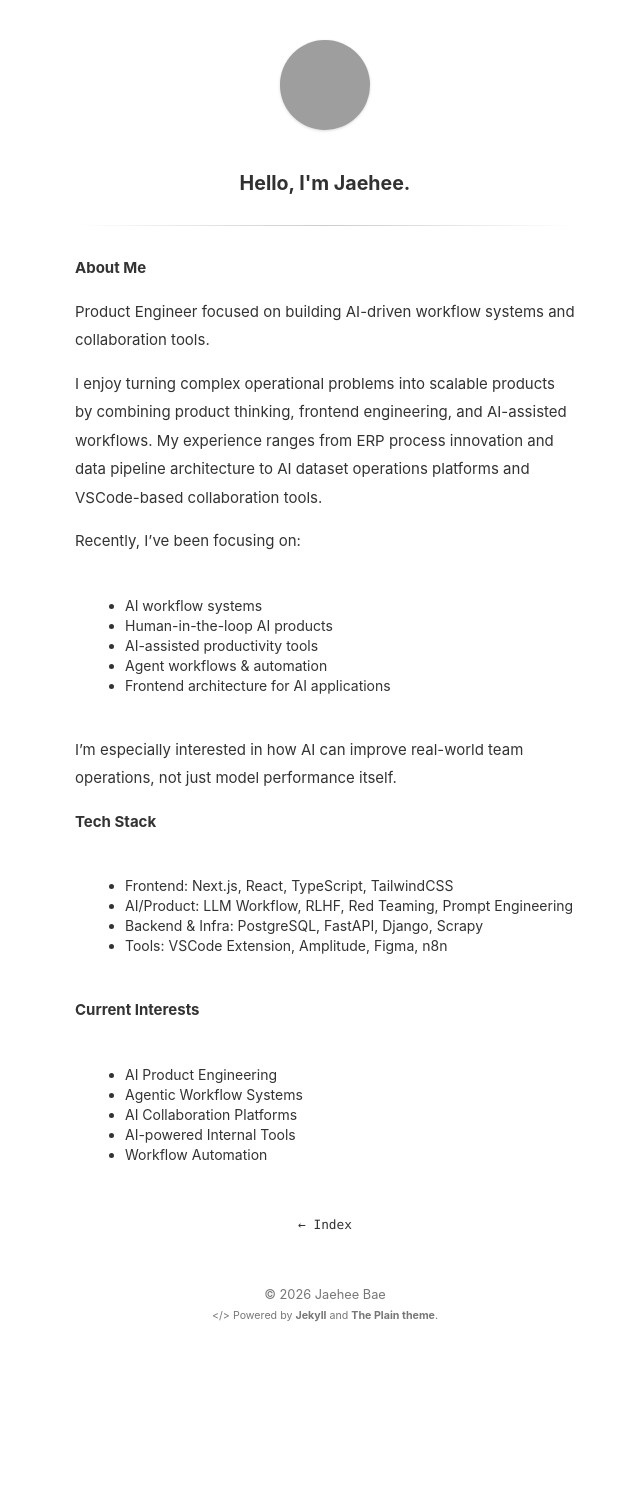
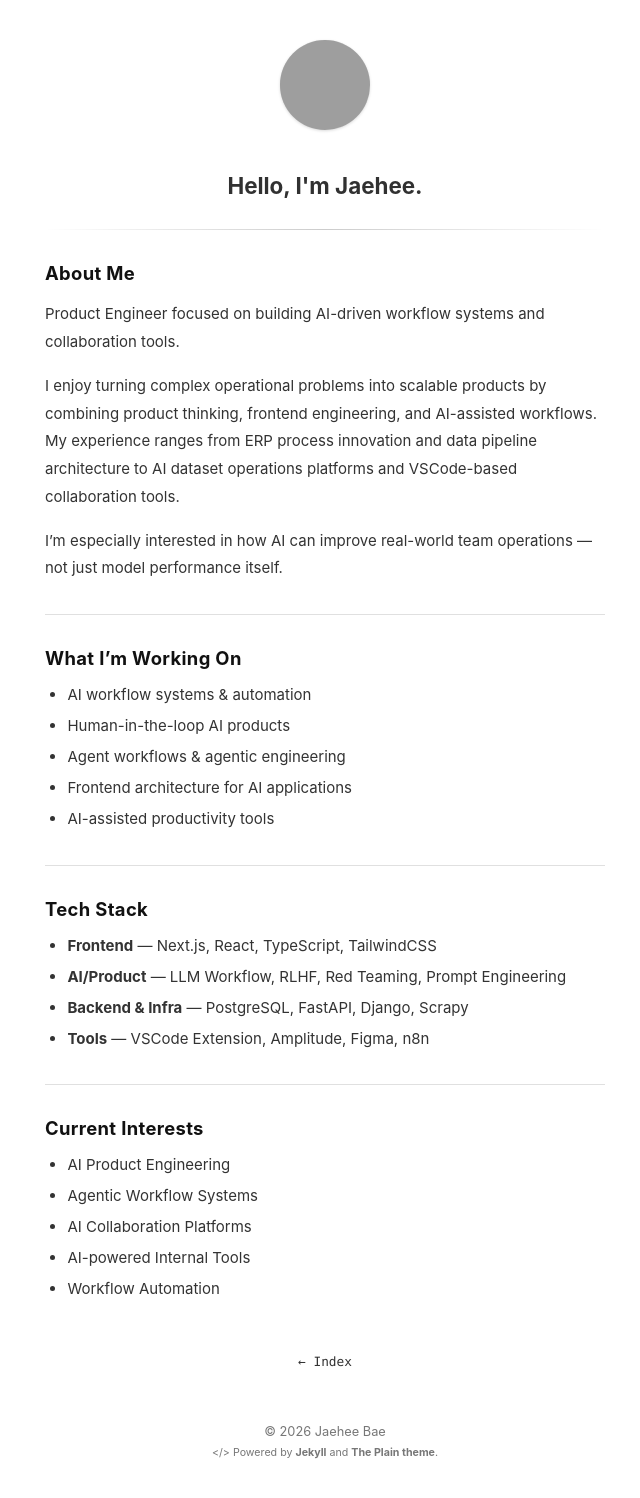
Before and after one commit to jaehee-bae/jaehee-bae.github.io, a Jekyll site: the page built from about.md, in a window 1280 px wide. Shown: the whole page, without its empty margins (315-955 px from the left). Built offline with Jekyll 4.4.1, drawn with Linux system fonts in a browser that asks for light colours; before the commit the page ends 1361 px from its top, so only the background shows below that; grey boxes are pictures that could not be loaded.

Commit message:
chore: improve about page readability and clean up project config
- Convert bold section headers to h2 headings in about.md for proper visual hierarchy
- Add hr dividers between sections for clearer separation
- Improve article CSS: h2 spacing, hr color, list margins, max-width
- Add Local Development section to README.md
- Replace Next.js-based .gitignore with Jekyll-specific one
- Remove _site/ from git tracking (auto-built by GitHub Pages)

```diff
--- a/_sass/main.scss
+++ b/_sass/main.scss
@@ -224,12 +224,21 @@ iframe {
   width: 100%;
 }
 article {
-  max-width: 500px;
+  max-width: 560px;
   margin: 0 auto;
   h1.title {
     line-height: 1.4em;
     text-align: center;
-    font-size: 1.4em;
+    font-size: 1.6em;
+    margin-bottom: 0.5em;
+  }
+  h2 {
+    margin-top: 2rem;
+    margin-bottom: 0.75rem;
+    font-size: 1.15rem;
+    font-weight: 700;
+    letter-spacing: 0.02em;
+    color: #111;
   }
   .divider {
     background: #ddd;
@@ -245,13 +254,24 @@ article {
   }
   hr {
     border: 0;
-    border-bottom: 1px solid #000;
-    margin: 30px 0;
+    border-bottom: 1px solid #e0e0e0;
+    margin: 2rem 0;
   }
   p {
     font-size: 15px;
-    line-height: 1.9em;
+    line-height: 1.85em;
     word-wrap: break-word;
+    margin-bottom: 1rem;
+  }
+  ul, ol {
+    margin: 0.5rem 0 1rem;
+    padding-left: 1.4rem;
+    li {
+      font-size: 15px;
+      line-height: 1.75em;
+      margin: 0.3rem 0;
+      word-wrap: break-word;
+    }
   }
   .footnote {
     border: 0;
--- a/about.md
+++ b/about.md
@@ -3,29 +3,37 @@ layout: page
 title: Hello, I'm Jaehee.
 ---
 
-**About Me**
+## About Me
 
 Product Engineer focused on building AI-driven workflow systems and collaboration tools.
 
 I enjoy turning complex operational problems into scalable products by combining product thinking, frontend engineering, and AI-assisted workflows. My experience ranges from ERP process innovation and data pipeline architecture to AI dataset operations platforms and VSCode-based collaboration tools.
 
-Recently, I've been focusing on:
-- AI workflow systems
+I'm especially interested in how AI can improve real-world team operations — not just model performance itself.
+
+---
+
+## What I'm Working On
+
+- AI workflow systems & automation
 - Human-in-the-loop AI products
+- Agent workflows & agentic engineering
+- Frontend architecture for AI applications
 - AI-assisted productivity tools
-- Agent workflows & automation
-- Frontend architecture for AI applications
 
-I'm especially interested in how AI can improve real-world team operations, not just model performance itself.
+---
 
+## Tech Stack
 
-**Tech Stack**
-- Frontend: Next.js, React, TypeScript, TailwindCSS
-- AI/Product: LLM Workflow, RLHF, Red Teaming, Prompt Engineering
-- Backend & Infra: PostgreSQL, FastAPI, Django, Scrapy
-- Tools: VSCode Extension, Amplitude, Figma, n8n
+- **Frontend** — Next.js, React, TypeScript, TailwindCSS
+- **AI/Product** — LLM Workflow, RLHF, Red Teaming, Prompt Engineering
+- **Backend & Infra** — PostgreSQL, FastAPI, Django, Scrapy
+- **Tools** — VSCode Extension, Amplitude, Figma, n8n
 
-**Current Interests**
+---
+
+## Current Interests
+
 - AI Product Engineering
 - Agentic Workflow Systems
 - AI Collaboration Platforms
```
Also changed, not shown: README.md, 16 other files.
